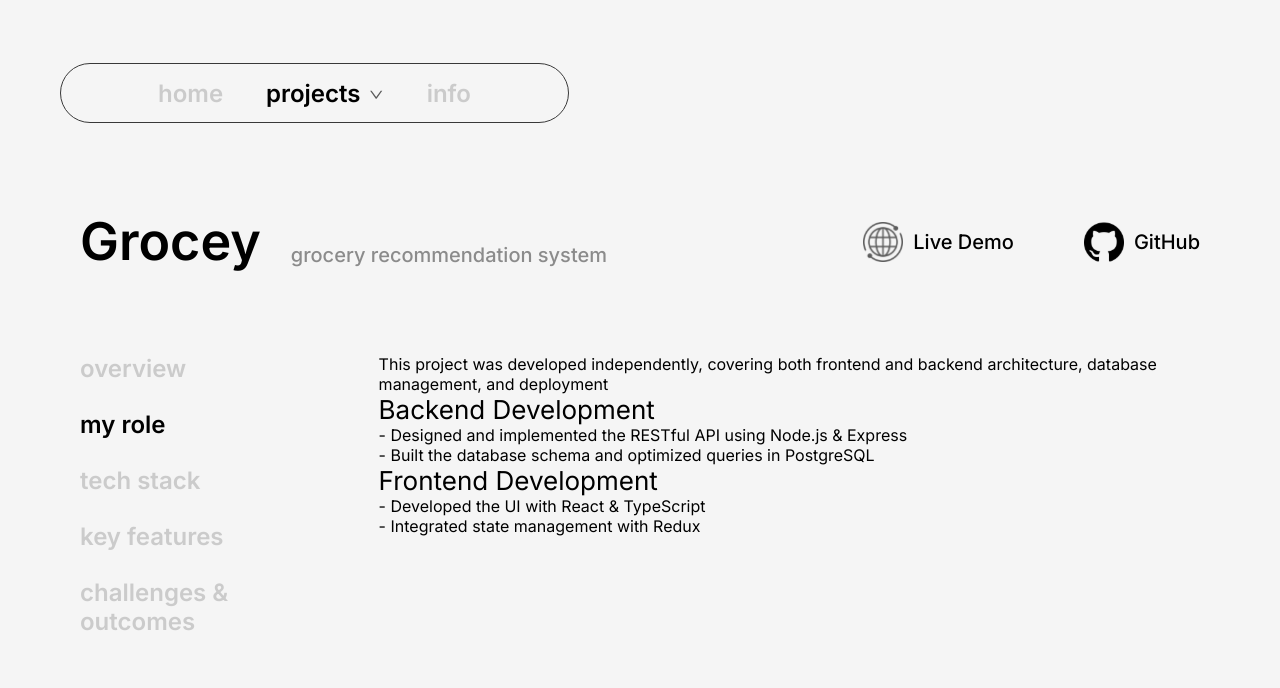
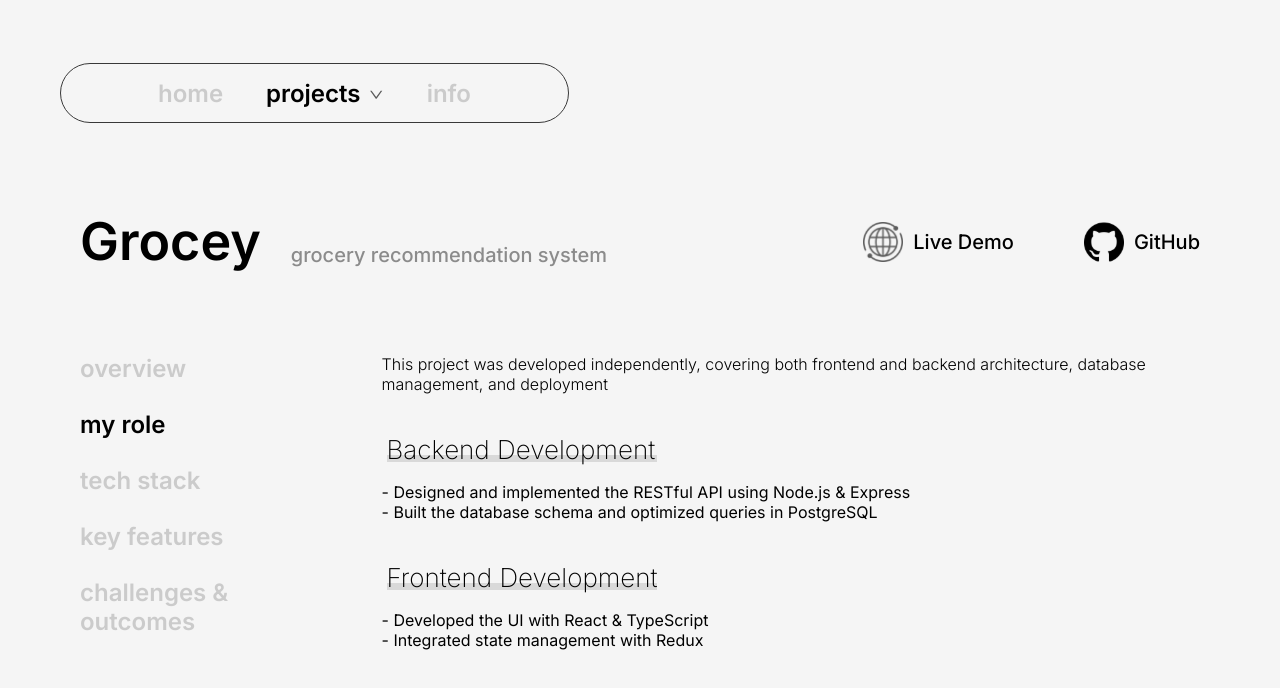
Before and after one commit to onlyone020608/portfolio-website, a Next.js app: page /projects/grocey in a window 1280 px wide. Both pictures are taken after a click on the element "my role". Shown: the top 688 px of the page. Built offline with nearby package versions, Linux system fonts and the light colour scheme.

Commit message:
style(project-myrole): update CSS styling

```diff
--- a/components/projects/Myrole.js
+++ b/components/projects/Myrole.js
@@ -1,20 +1,30 @@
-import { TechTitle } from "@/styles/MyroleStyles";
+import { TechTitle, Line } from "@/styles/MyroleStyles";
 export default function Myrole({ project }) {
   return (
-    <div>
-      <div>{project.myrole.summary}</div>
-      <TechTitle>Backend Development</TechTitle>
+    <div style={{ display: "flex", flexDirection: "column", gap: 40 }}>
+      <div style={{ fontWeight: 300 }}>{project.myrole.summary}</div>
+      <div style={{ display: "flex", flexDirection: "column", gap: 10 }}>
+        <TechTitle>
+          Backend Development
+          <Line />
+        </TechTitle>
         <div>
           {project.myrole.backend.map((el) => (
             <div>{el}</div>
           ))}
         </div>
-      <TechTitle>Frontend Development</TechTitle>
+      </div>
+      <div style={{ display: "flex", flexDirection: "column", gap: 10 }}>
+        <TechTitle>
+          Frontend Development
+          <Line />
+        </TechTitle>
         <div>
           {project.myrole.frontend.map((el) => (
             <div>{el}</div>
           ))}
         </div>
       </div>
+    </div>
   );
 }
--- a/pages/_app.js
+++ b/pages/_app.js
@@ -5,7 +5,7 @@ import { Inter } from "next/font/google";
 
 const inter = Inter({
   subsets: ["latin"],
-  weight: ["400", "500", "600", "700"],
+  weight: ["200", "300", "400", "500", "600", "700"],
   display: "swap",
   adjustFontFallback: true,
 });
--- a/styles/GlobalStyles.js
+++ b/styles/GlobalStyles.js
@@ -9,6 +9,7 @@ export const globalStyles = css`
   body {
     background-color: #f5f5f5;
     width: 100%;
+    height: 100%;
     /* overflow-x: hidden; */
   }
   .ant-segmented-thumb {
--- a/styles/MyroleStyles.js
+++ b/styles/MyroleStyles.js
@@ -2,5 +2,14 @@ import styled from "@emotion/styled";
 
 export const TechTitle = styled.div`
   font-size: 26px;
-  font-weight: 300;
+  font-weight: 200;
+  padding-left: 5px;
 `;
+
+export const Line = styled.div`
+  width: 270px;
+  border-top: 7px solid #d9d9d9;
+  position: relative;
+  top: -10px;
+  z-index: -10;
+`;
--- a/styles/ProjectSidebarStyles.js
+++ b/styles/ProjectSidebarStyles.js
@@ -10,4 +10,5 @@ export const SidebarItem = styled.div`
   font-size: 24px;
   font-weight: 600;
   color: ${(props) => (props.active ? "black" : "#cbcbcb")};
+  cursor: pointer;
 `;
```
Also changed, not shown: components/ProjectSidebar.js (+0 -30 lines). Lines whose indentation alone changed are shown as unchanged.
